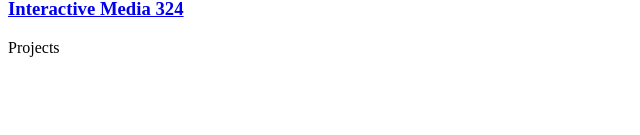
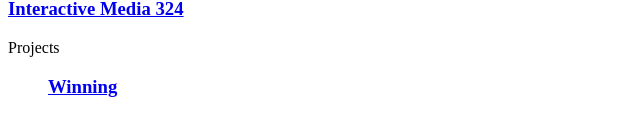
Before and after one commit to tstutzman13/courselist, a plain HTML site: page index.html in a window 1280 px wide. Shown: the part 229-364 px from the top of the page, without its empty margins (0-640 px from the left). Drawn offline with Linux system fonts and the light colour scheme.

Commit message:
newpages

```diff
--- a/index.html
+++ b/index.html
@@ -21,7 +21,7 @@
   <p>
     Projects
     <ul>
-
+      <a href="http://tstutzman13.github.io/interactivemedia323/indexcopy/"><h3>Winning</h3></a>
     </ul>
   </p>
 
```
